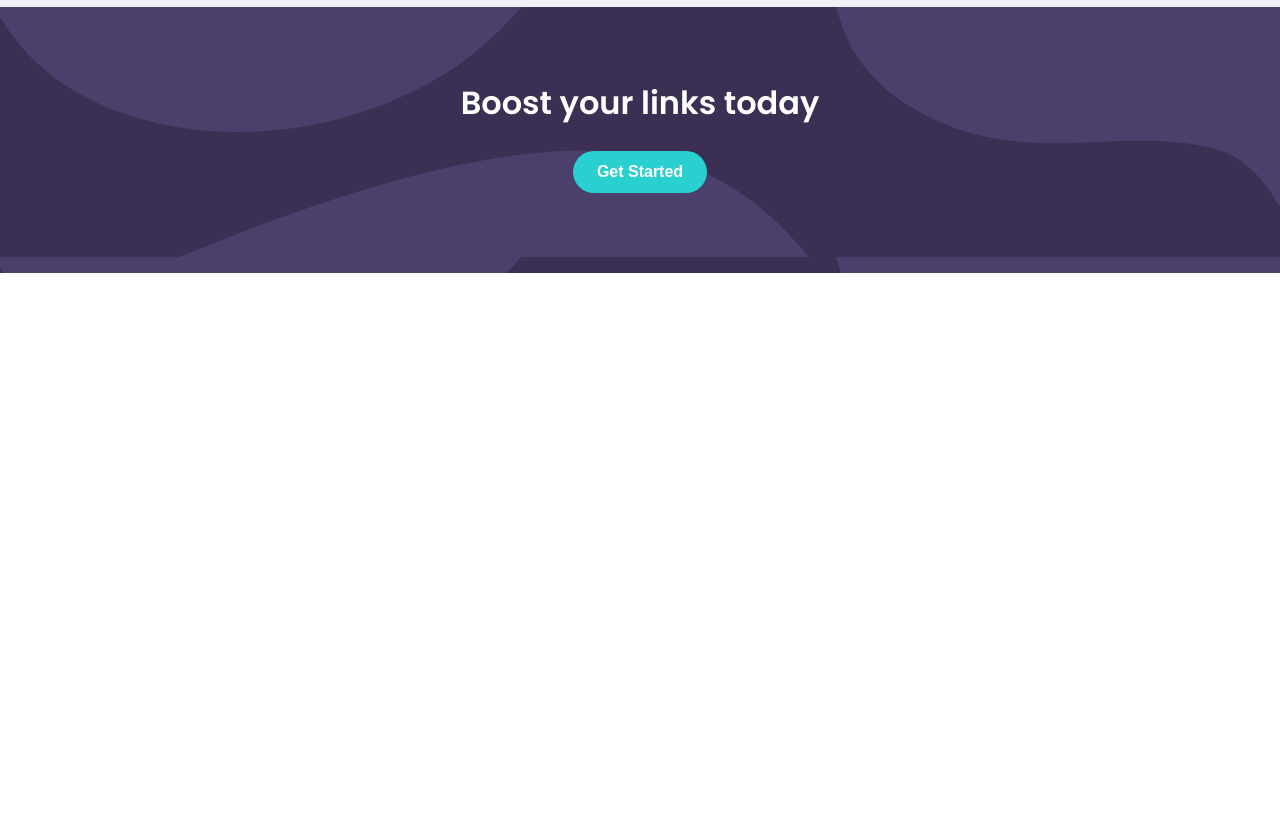
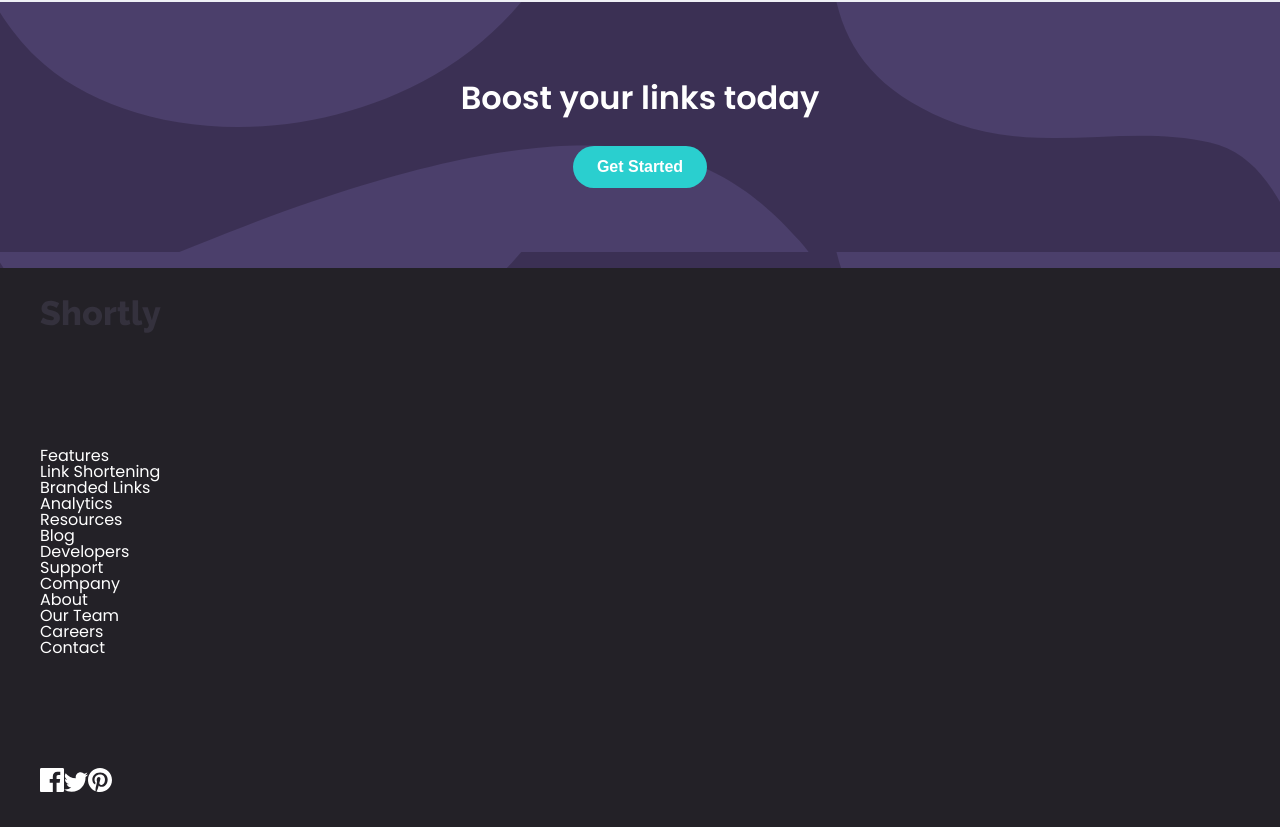
Before and after one commit to smh1988-2/fem-shortly, a Next.js app: page / in a window 1280 px wide. Shown: the part 1336-2163 px from the top of the page. Before the commit the page ends 1609 px from the top, so only its background shows below. Built offline with nearby package versions, Linux system fonts and the light colour scheme.

Commit message:
footer content

```diff
--- a/app/globals.css
+++ b/app/globals.css
@@ -144,6 +144,8 @@ table {
   --section-heading: 2rem;
   --body-text: 1.1rem;
 
+  --desktop-max-width: 1200px;
+
   --hover-time: 300ms;
   --hover-type: ease
 }
--- a/app/page.tsx
+++ b/app/page.tsx
@@ -1,5 +1,6 @@
 import CardDeck from "./src/CardDeck/CardDeck";
 import ConversionPanel from "./src/ConversionPanel/ConversionPanel";
+import Footer from "./src/Footer/Footer";
 import Hero from "./src/Hero/Hero";
 import NavBar from "./src/NavBar/NavBar";
 
@@ -10,6 +11,7 @@ export default function Home() {
       <Hero />
       <CardDeck />
       <ConversionPanel content={"Boost your links today"} />
+      <Footer />
     </main>
   );
 }
--- a/app/src/CardDeck/styles.module.css
+++ b/app/src/CardDeck/styles.module.css
@@ -1,15 +1,14 @@
 .cardDeckSection {
-
   background-color: var(--gray);
   padding: 5rem 2rem;
 }
 
 .cardDeckContainer {
-    display: flex;
-    flex-direction: column;
-    gap: 7rem;
-    max-width: 1000px;
-    margin: auto;
+  display: flex;
+  flex-direction: column;
+  gap: 7rem;
+  max-width: var(--desktop-max-width);
+  margin: auto;
 }
 
 .cardDeckTextContainer {
--- /dev/null
+++ b/app/src/Footer/Footer.tsx
@@ -0,0 +1,79 @@
+import React from "react";
+import Image from "next/image";
+
+import styles from "./styles.module.css"
+
+import logo from "../../../public/images/logo.svg";
+import facebookIcon from "../../../public/images/icon-facebook.svg";
+import twitterIcon from "../../../public/images/icon-twitter.svg";
+import pinterestIcon from "../../../public/images/icon-pinterest.svg";
+
+function Footer() {
+  return (
+    <section className={styles.footerSection}>
+      <div className={styles.footerContainer}>
+        <div>
+          <Image src={logo} alt="Shortly" />
+        </div>
+
+        <nav>
+          <div>
+            <p>Features</p>
+            <ul>
+              <li>
+                <a>Link Shortening</a>
+              </li>
+              <li>
+                <a>Branded Links</a>
+              </li>
+              <li>
+                <a>Analytics</a>
+              </li>
+            </ul>
+          </div>
+
+          <div>
+            <p>Resources</p>
+            <ul>
+              <li>
+                <a>Blog</a>
+              </li>
+              <li>
+                <a>Developers</a>
+              </li>
+              <li>
+                <a>Support</a>
+              </li>
+            </ul>
+          </div>
+
+          <div>
+            <p>Company</p>
+            <ul>
+              <li>
+                <a>About</a>
+              </li>
+              <li>
+                <a>Our Team</a>
+              </li>
+              <li>
+                <a>Careers</a>
+              </li>
+              <li>
+                <a>Contact</a>
+              </li>
+            </ul>
+          </div>
+        </nav>
+
+        <div>
+          <Image src={facebookIcon} alt="Shortly" />
+          <Image src={twitterIcon} alt="Shortly" />
+          <Image src={pinterestIcon} alt="Shortly" />
+        </div>
+      </div>
+    </section>
+  );
+}
+
+export default Footer;
--- /dev/null
+++ b/app/src/Footer/styles.module.css
@@ -0,0 +1,12 @@
+.footerSection {
+    background-color: var(--very-dark-violet);
+    color: var(--white);
+    padding: 2rem 2rem;
+}
+
+.footerContainer {
+    display: grid;
+    gap: 7rem;
+    max-width: var(--desktop-max-width);
+    margin: auto;
+}
--- a/app/src/Hero/styles.module.css
+++ b/app/src/Hero/styles.module.css
@@ -38,7 +38,7 @@
 @media screen and (min-width: 992px) {
   .hero {
     flex-direction: row-reverse;
-    max-width: 1000px;
+    max-width: var(--desktop-max-width);
     margin: auto;
     padding: 3rem;
   }
```
